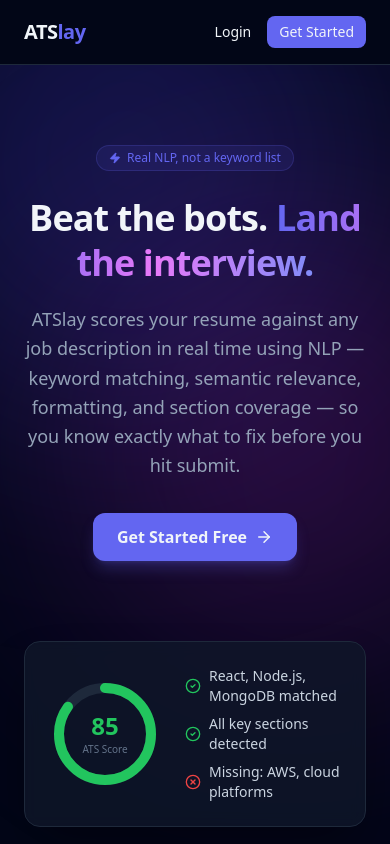
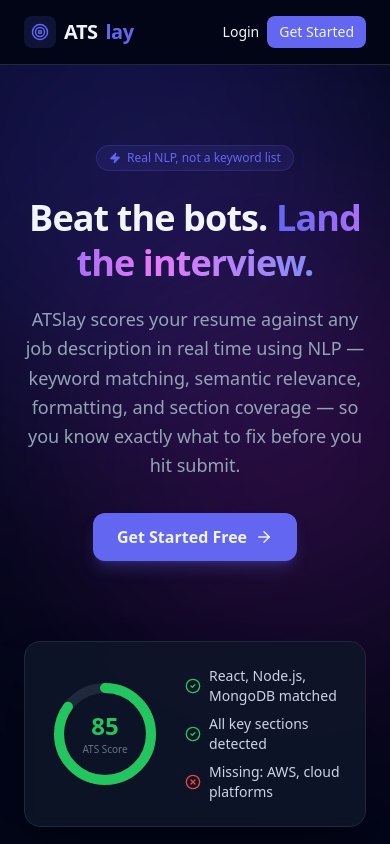
Before and after one commit to snehasharmaa912-ops/ATSlay, a React (Vite) app in the folder frontend/: page / in a window 390 px wide. Shown: the top 844 px of the page. Built offline with nearby package versions, Linux system fonts and the light colour scheme; no server answers.

Commit message:
Add logo icon

```diff
--- a/frontend/src/components/Navbar.jsx
+++ b/frontend/src/components/Navbar.jsx
@@ -1,30 +1,47 @@
 import { Link, useNavigate } from "react-router-dom";
+import { Target, LayoutDashboard, History, LogOut } from "lucide-react";
 import { useAuth } from "../context/AuthContext";
+
 export default function Navbar() {
   const { user, logout } = useAuth();
   const navigate = useNavigate();
+
   return (
-    <nav className="flex items-center justify-between px-6 py-4 border-b border-slate-800">
-      <Link to="/" className="text-xl font-bold tracking-tight">
+    <nav className="flex items-center justify-between px-6 py-4 border-b border-slate-800 bg-slate-950/80 backdrop-blur sticky top-0 z-10">
+      <Link to="/" className="flex items-center gap-2 text-xl font-bold tracking-tight">
+        <span className="w-8 h-8 rounded-lg bg-accent/15 flex items-center justify-center">
+          <Target size={18} className="text-accent" />
+        </span>
         ATS<span className="text-accent">lay</span>
       </Link>
-      <div className="flex items-center gap-4 text-sm">
+      <div className="flex items-center gap-2 sm:gap-4 text-sm">
         {user ? (
           <>
-            <Link to="/dashboard" className="hover:text-accent transition">
-              Dashboard
+            <Link
+              to="/dashboard"
+              className="flex items-center gap-1.5 hover:text-accent transition"
+            >
+              <LayoutDashboard size={15} />
+              <span className="hidden xs:inline">Dashboard</span>
             </Link>
-            <Link to="/history" className="hover:text-accent transition">
-              History
+            <Link
+              to="/history"
+              className="flex items-center gap-1.5 hover:text-accent transition"
+            >
+              <History size={15} />
+              <span className="hidden xs:inline">History</span>
             </Link>
-            <span className="text-slate-400">Hi, {user.name.split(" ")[0]}</span>
+            <span className="hidden md:inline text-slate-400">
+              Hi, {user.name.split(" ")[0]}
+            </span>
             <button
               onClick={() => {
                 logout();
                 navigate("/login");
               }}
-              className="px-3 py-1.5 rounded-lg bg-slate-800 hover:bg-slate-700 transition"
+              className="flex items-center gap-1.5 px-3 py-1.5 rounded-lg bg-slate-800 hover:bg-slate-700 transition"
             >
+              <LogOut size={14} />
               Logout
             </button>
           </>
```
